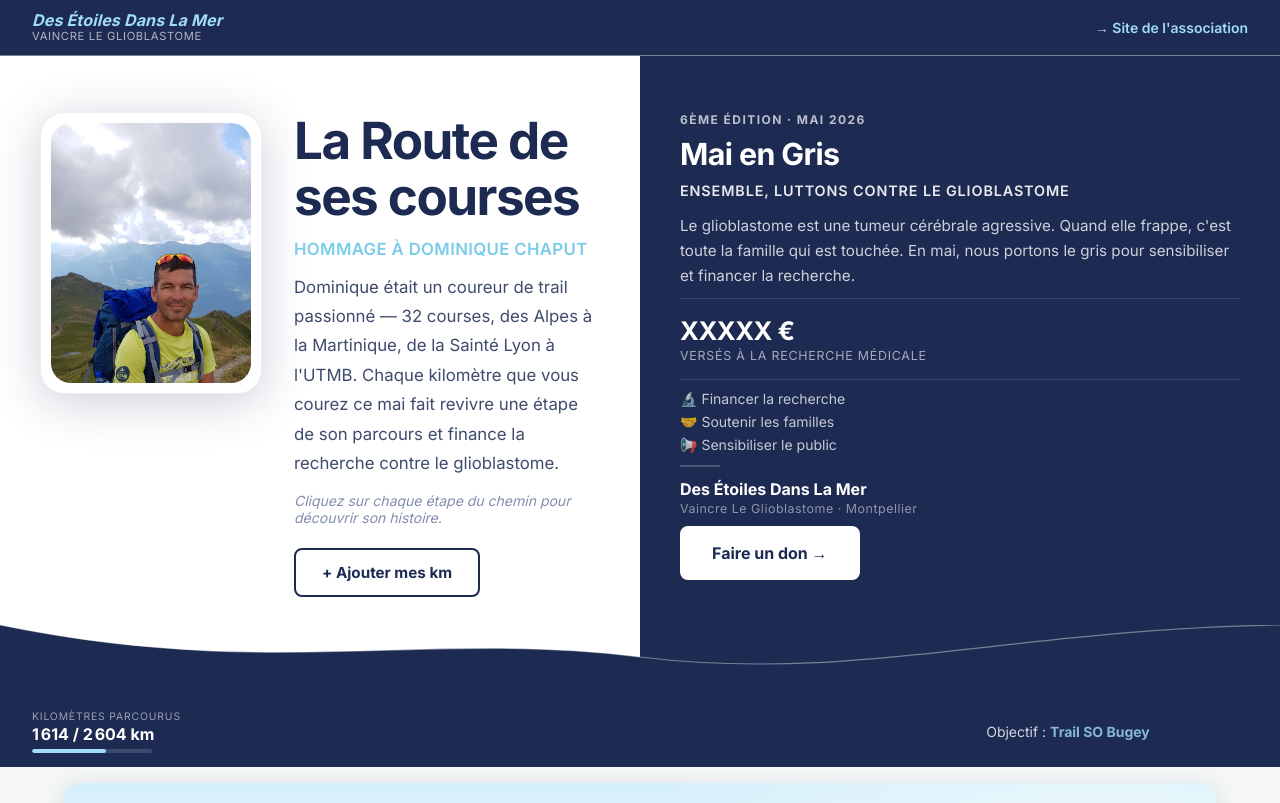
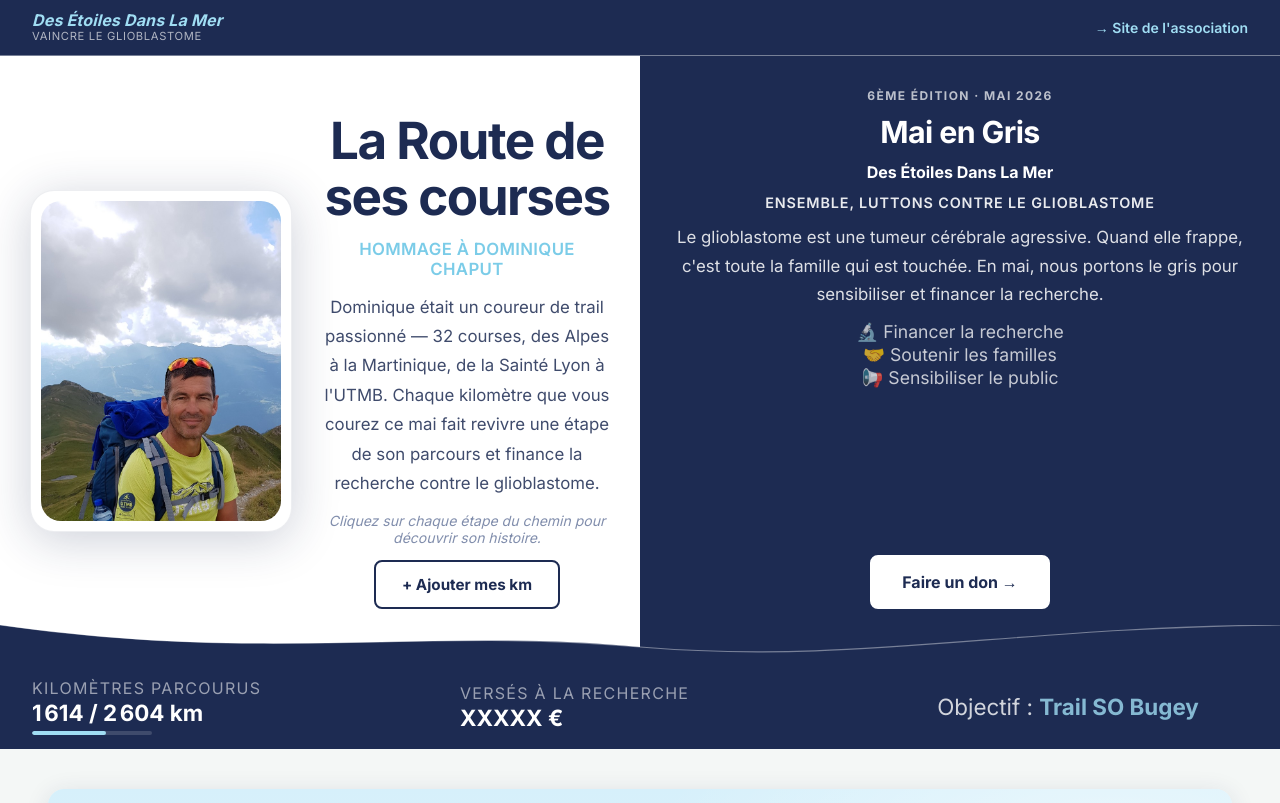
Before and after one commit to MarineChap/maiEnGris, a React (Vite) app: page / in a window 1280 px wide. Shown: the top 803 px of the page. Built offline with nearby package versions, Linux system fonts and the light colour scheme.

Commit message:
finish to work on the ui

```diff
--- a/src/App.jsx
+++ b/src/App.jsx
@@ -2,7 +2,7 @@ import SiteHeader from './components/layout/SiteHeader'
 import HeroSection from './components/layout/HeroSection'
 import SiteFooter from './components/layout/SiteFooter'
 import RaceMountainPath from './components/RaceMountainPath'
-import { RACES, CURRENT_KM, FINAL_PEAK_KM, ASSOCIATION_URL, ADD_KM_URL } from './data/races'
+import { RACES, CURRENT_KM, FINAL_PEAK_KM, ASSOCIATION_URL, ADD_KM_URL, TOTAL_DONATIONS } from './data/races'
 
 export default function App() {
   return (
@@ -14,6 +14,7 @@ export default function App() {
           races={RACES}
           currentKm={CURRENT_KM}
           finalPeakKm={FINAL_PEAK_KM}
+          totalDonations={TOTAL_DONATIONS}
           onDonate={ASSOCIATION_URL}
           onAddKm={ADD_KM_URL}
         />
--- a/src/components/RaceMountainPath/StatsHeader.jsx
+++ b/src/components/RaceMountainPath/StatsHeader.jsx
@@ -1,7 +1,7 @@
 import { useEffect, useRef, useState } from 'react'
 import '../../styles/StatsHeader.css'
 
-export default function StatsHeader({ currentKm, finalPeakKm, nextRace, onDonate, onAddKm }) {
+export default function StatsHeader({ currentKm, finalPeakKm, totalDonations, nextRace, onDonate, onAddKm }) {
   const sentinelRef = useRef(null)
   const [stuck, setStuck] = useState(false)
   const progress = Math.min(currentKm / finalPeakKm, 1)
@@ -30,9 +30,9 @@ export default function StatsHeader({ currentKm, finalPeakKm, nextRace, onDonate
   return (
     <>
       <div className="stats-header-wave" aria-hidden="true">
-        <svg viewBox="0 0 1440 72" preserveAspectRatio="none" xmlns="http://www.w3.org/2000/svg">
-          <path d="M0,0 C300,55 480,5 720,32 C960,58 1140,4 1440,0 L1440,72 L0,72 Z" fill="#1D2B52" />
-          <path d="M0,0 C300,55 480,5 720,32 C960,58 1140,4 1440,0" fill="none" stroke="white" strokeWidth="1.2" opacity="0.4" />
+        <svg viewBox="0 0 1440 40" preserveAspectRatio="none" xmlns="http://www.w3.org/2000/svg">
+          <path d="M0,0 C300,38 480,2 720,22 C960,40 1140,2 1440,0 L1440,40 L0,40 Z" fill="#1D2B52" />
+          <path d="M0,0 C300,38 480,2 720,22 C960,40 1140,2 1440,0" fill="none" stroke="white" strokeWidth="1.2" opacity="0.4" />
         </svg>
       </div>
       <div ref={sentinelRef} style={{ position: 'absolute', top: 0 }} />
@@ -50,6 +50,13 @@ export default function StatsHeader({ currentKm, finalPeakKm, nextRace, onDonate
           </div>
         </div>
 
+        {totalDonations && (
+          <div className="stats-km">
+            <span className="stats-km__label">Versés à la recherche</span>
+            <span className="stats-km__value">{totalDonations}</span>
+          </div>
+        )}
+
         <span className="stats-target">
           Objectif :{' '}
           <strong>{nextRace ? nextRace.name : 'Sommet atteint !'}</strong>
--- a/src/components/RaceMountainPath/index.jsx
+++ b/src/components/RaceMountainPath/index.jsx
@@ -6,7 +6,7 @@ import MilestoneModal from './MilestoneModal'
 import ConfettiEffect from './ConfettiEffect'
 import '../../styles/RaceMountainPath.css'
 
-export default function RaceMountainPath({ races, currentKm, finalPeakKm, onDonate, onAddKm }) {
+export default function RaceMountainPath({ races, currentKm, finalPeakKm, totalDonations, onDonate, onAddKm }) {
   const [selectedRace, setSelectedRace] = useState(null)
   const [celebratingId, setCelebratingId] = useState(null)
   const prevKmRef = useRef(currentKm)
@@ -40,6 +40,7 @@ export default function RaceMountainPath({ races, currentKm, finalPeakKm, onDona
       <StatsHeader
         currentKm={currentKm}
         finalPeakKm={finalPeakKm}
+        totalDonations={totalDonations}
         nextRace={nextRace}
         onDonate={onDonate}
         onAddKm={onAddKm}
--- a/src/components/layout/HeroSection.jsx
+++ b/src/components/layout/HeroSection.jsx
@@ -48,6 +48,9 @@ export default function HeroSection({ onDonate, onAddKm }) {
           <div className="hero-assoc">
             <p className="hero-assoc__tag">6ème édition · Mai 2026</p>
             <h2 className="hero-assoc__title">Mai en Gris</h2>
+            <div className="hero-assoc__org-block">
+              <p className="hero-assoc__org">Des Étoiles Dans La Mer</p>
+            </div>
             <p className="hero-assoc__subtitle">Ensemble, luttons contre le glioblastome</p>
 
             <p className="hero-assoc__desc">
@@ -56,24 +59,10 @@ export default function HeroSection({ onDonate, onAddKm }) {
               pour sensibiliser et financer la recherche.
             </p>
 
-            <div className="hero-assoc__stats">
-              <div className="hero-assoc__stat">
-                <span className="hero-assoc__stat-value">XXXXX €</span>
-                <span className="hero-assoc__stat-label">versés à la recherche médicale</span>
-              </div>
-            </div>
-
             <div className="hero-assoc__pillars">
               <span>🔬 Financer la recherche</span>
               <span>🤝 Soutenir les familles</span>
               <span>📢 Sensibiliser le public</span>
-            </div>
-
-            <div className="hero-assoc__divider" />
-
-            <div className="hero-assoc__org-block">
-              <p className="hero-assoc__org">Des Étoiles Dans La Mer</p>
-              <p className="hero-assoc__org-sub">Vaincre Le Glioblastome · Montpellier</p>
             </div>
 
             <button className="assoc-btn assoc-btn--primary" onClick={handleDonate}>
--- a/src/data/races.js
+++ b/src/data/races.js
@@ -57,6 +57,8 @@ export const FINAL_PEAK_KM = Math.max(...RACES.map(r => r.cumulativeKm))
 // Demo value: UTMB® milestone — community has collectively run 1614 km
 export const CURRENT_KM = 1614
 
+export const TOTAL_DONATIONS = "XXXXX €"
+
 export const ASSOCIATION_URL = "https://www.etoilesdanslamer.org"
 
 // URL du formulaire pour ajouter des km (Google Form, Strava, etc.) — à remplir
--- a/src/styles/RaceMountainPath.css
+++ b/src/styles/RaceMountainPath.css
@@ -5,9 +5,8 @@
 .rmp-svg-wrapper {
   position: relative;
   width: 100%;
-  max-width: 1200px;
   margin: 0 auto;
-  padding: 16px 24px 24px;
+  padding: 40px 48px;
 }
 
 .mountain-container {
@@ -31,11 +30,22 @@
   }
 }
 
-/* On mobile, give the SVG a fixed wide pixel width so markers don't crowd */
+/* On mobile, minimum width = viewBox width (1120) so labels stay readable at ≥9 px */
 @media (max-width: 768px) {
   .mountain-svg {
-    width: 1200px;
+    width: 1035px; /* min pour lisibilité — viewBox 1035×570 */
   }
+}
+
+/* ─── Milestone hover labels ─────────────────────────────────── */
+.milestone-g .milestone-label {
+  opacity: 0;
+  pointer-events: none;
+  transition: opacity 0.15s ease;
+}
+
+.milestone-g:hover .milestone-label {
+  opacity: 1;
 }
 
 /* ─── Confetti ───────────────────────────────────────────────── */
--- a/src/styles/StatsHeader.css
+++ b/src/styles/StatsHeader.css
@@ -20,7 +20,7 @@
 }
 
 .stats-km {
-  font-size: 0.95rem;
+  font-size: 1.4rem;
   font-weight: 700;
   white-space: nowrap;
   display: flex;
@@ -29,7 +29,7 @@
 }
 
 .stats-km__label {
-  font-size: 0.65rem;
+  font-size: 1rem;
   text-transform: uppercase;
   letter-spacing: 0.08em;
   opacity: 0.55;
@@ -37,7 +37,7 @@
 }
 
 .stats-km__value {
-  font-size: 1rem;
+  font-size: 1.4rem;
   font-weight: 700;
 }
 
@@ -58,7 +58,7 @@
 }
 
 .stats-target {
-  font-size: 0.875rem;
+  font-size: 1.4rem;
   opacity: 0.8;
   text-align: center;
   flex: 1;
@@ -139,10 +139,10 @@
 
 .stats-header-wave {
   width: 100%;
-  height: 72px;
+  height: 40px;
   pointer-events: none;
   background: transparent;
-  margin-top: -72px;
+  margin-top: -40px;
   margin-bottom: -1px;
   line-height: 0;
   position: relative;
--- a/src/styles/layout.css
+++ b/src/styles/layout.css
@@ -64,21 +64,22 @@
   position: relative;
   z-index: 1;
   background: var(--color-white);
-  padding: 56px 40px 100px 40px;
+  padding: 56px 30px;
   display: flex;
   flex-direction: row;
   flex-wrap: wrap;
   gap: 32px;
-  align-items: flex-start;
+  align-items: center;
 }
 
 .hero-split__aside {
   background: var(--color-navy);
-  padding: 56px 40px 100px;
+  padding: 32px 30px 56px;
   display: flex;
   flex-direction: column;
   align-items: center;
-  gap: 28px;
+  justify-content: center;
+  gap: 0;
   z-index: 1;
 }
 
@@ -123,6 +124,7 @@
 
 .hero__portrait-frame {
   flex-shrink: 0;
+  align-self: center;
   padding: 10px;
   background: var(--color-white);
   border-radius: var(--radius-xl);
@@ -132,8 +134,8 @@
 
 .hero__portrait {
   display: block;
-  width: 200px;
-  height: 260px;
+  width: 240px;
+  height: 320px;
   object-fit: cover;
   object-position: top;
   border-radius: calc(var(--radius-xl) - 4px);
@@ -146,10 +148,13 @@
   display: flex;
   flex-direction: column;
   gap: 14px;
+  justify-content: flex-start;
+  text-align: center;
+  align-items: center;
 }
 
 .hero-dom__cta {
-  margin-top: 8px;
+  margin-top: auto;
   padding: 13px 26px;
   background: transparent;
   border: 2px solid var(--color-navy);
@@ -159,7 +164,7 @@
   font-size: 0.95rem;
   cursor: pointer;
   font-family: var(--font-primary);
-  align-self: flex-start;
+  align-self: center;
   transition: background var(--transition-base), color var(--transition-base);
 }
 
@@ -172,10 +177,17 @@
 .hero-assoc {
   display: flex;
   flex-direction: column;
-  gap: 10px;
-  align-items: flex-start;
-  text-align: left;
+  gap: 12px;
+  align-items: center;
+  text-align: center;
   width: 100%;
+  flex: 1;
+  justify-content: flex-start;
+}
+
+.hero-assoc .assoc-btn {
+  margin-top: auto;
+  align-self: center;
 }
 
 .hero-assoc__tag {
@@ -204,57 +216,23 @@
 }
 
 .hero-assoc__desc {
-  font-size: 0.95rem;
-  line-height: 1.65;
-  color: rgba(255, 255, 255, 0.78);
-  margin-top: 4px;
-}
-
-.hero-assoc__stats {
-  border-top: 1px solid rgba(255, 255, 255, 0.12);
-  border-bottom: 1px solid rgba(255, 255, 255, 0.12);
-  padding: 16px 0;
-  width: 100%;
-}
-
-.hero-assoc__stat {
-  display: flex;
-  flex-direction: column;
-  gap: 2px;
-}
-
-.hero-assoc__stat-value {
-  font-size: 1.6rem;
-  font-weight: 800;
-  color: var(--color-white);
-  letter-spacing: -0.02em;
-}
-
-.hero-assoc__stat-label {
-  font-size: 0.78rem;
-  color: rgba(255, 255, 255, 0.6);
-  text-transform: uppercase;
-  letter-spacing: 0.06em;
+  font-size: 1.05rem;
+  line-height: 1.7;
+  color: rgba(255, 255, 255, 0.85);
 }
 
 .hero-assoc__pillars {
   display: flex;
   flex-direction: column;
-  gap: 6px;
+  gap: 2px;
   width: 100%;
 }
 
 .hero-assoc__pillars span {
-  font-size: 0.875rem;
+  font-size: 1.1rem;
   color: rgba(255, 255, 255, 0.75);
 }
 
-.hero-assoc__divider {
-  width: 40px;
-  height: 2px;
-  background: rgba(255, 255, 255, 0.2);
-  margin: 2px 0;
-}
 
 .hero-assoc__org-block {
   display: flex;
@@ -269,7 +247,7 @@
 }
 
 .hero-assoc__org-sub {
-  font-size: 0.78rem;
+  font-size: 1.2rem;
   font-weight: 500;
   color: rgba(255, 255, 255, 0.5);
   letter-spacing: 0.04em;
@@ -295,7 +273,7 @@
 }
 
 .assoc-band__org {
-  font-size: 1.05rem;
+  font-size: 1.2rem;
   font-weight: 700;
   color: var(--color-sky);
   margin-bottom: 10px;
@@ -303,7 +281,7 @@
 }
 
 .assoc-band__desc {
-  font-size: 0.97rem;
+  font-size: 1.2rem;
   line-height: 1.65;
   color: rgba(255, 255, 255, 0.82);
   max-width: 580px;
@@ -497,8 +475,8 @@
   }
 
   .hero__portrait {
-    width: 160px;
-    height: 200px;
+    width: 180px;
+    height: 240px;
   }
 
   .assoc-btn {
```
Also changed, not shown: src/components/RaceMountainPath/MilestoneMarker.jsx (+59 -84 lines), src/components/RaceMountainPath/MountainSVG.jsx (+6 -9 lines).
